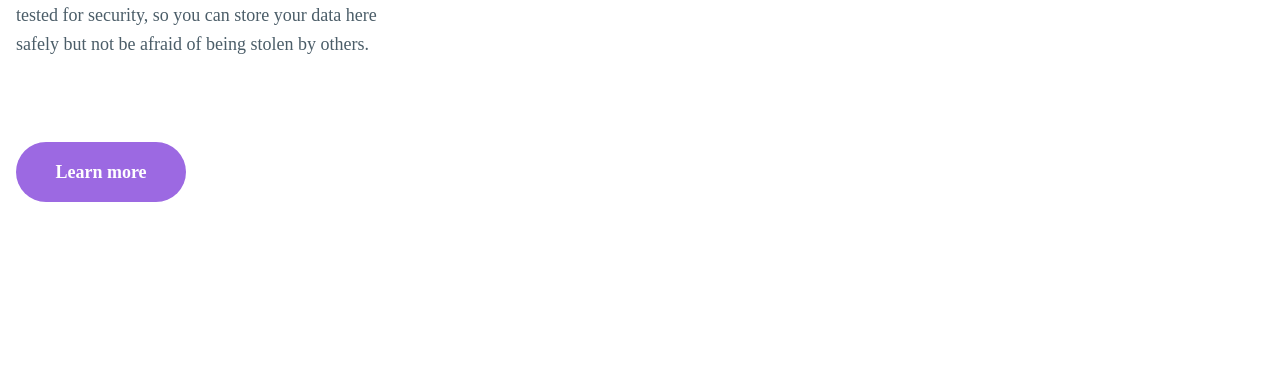
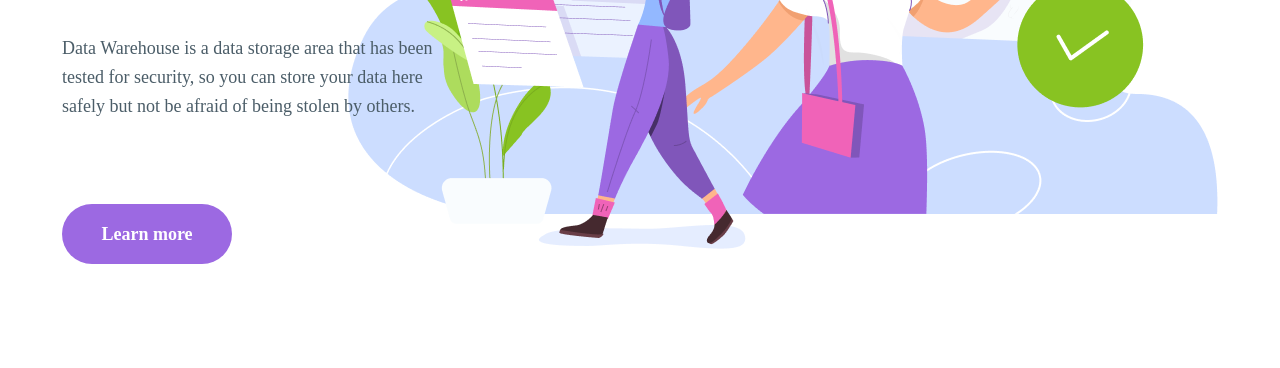
Before and after one commit to cirodil/ratio, a plain HTML site: page module_1/index.html in a window 1280 px wide. Shown: the part 432-800 px from the top of the page. Drawn offline with Linux system fonts and the light colour scheme.

Commit message:
some changes

```diff
--- a/module_1/style.css
+++ b/module_1/style.css
@@ -6,11 +6,13 @@
 }
 
 body {
+  margin: 0 auto;
+  padding: 62px;
+  max-width: 1600px;
 }
 
 .container {
-  margin: 0 auto;
-  max-width: 1248px;
+  /* border: 1px solid; */
 }
 
 .header {
@@ -70,6 +72,11 @@ body {
 }
 
 .headline {
+  /* position: relative; */
+  background-image: url(./assets/image1.png);
+  background-repeat: no-repeat;
+  background-position: right bottom;
+  /* max-width: 1248px; */
 }
 
 .headline-header {
@@ -112,6 +119,8 @@ body {
   border: none;
   margin-top: 50px;
   /* identical to box height, or 29px */
-
   color: #ffffff;
 }
+
+
+}
```
Also changed, not shown: module_1/index.html (+1 -0 lines), module_1/assets/image1.png (added).
